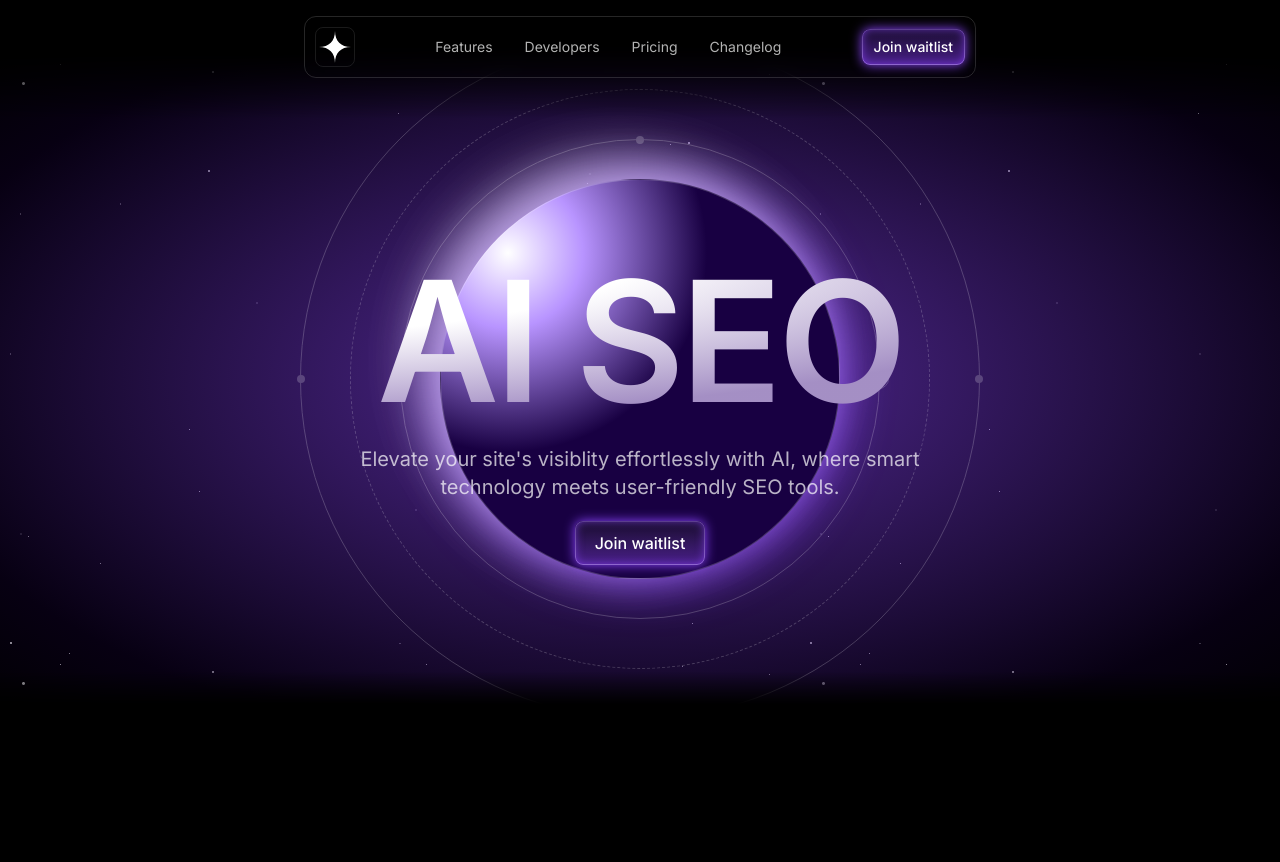
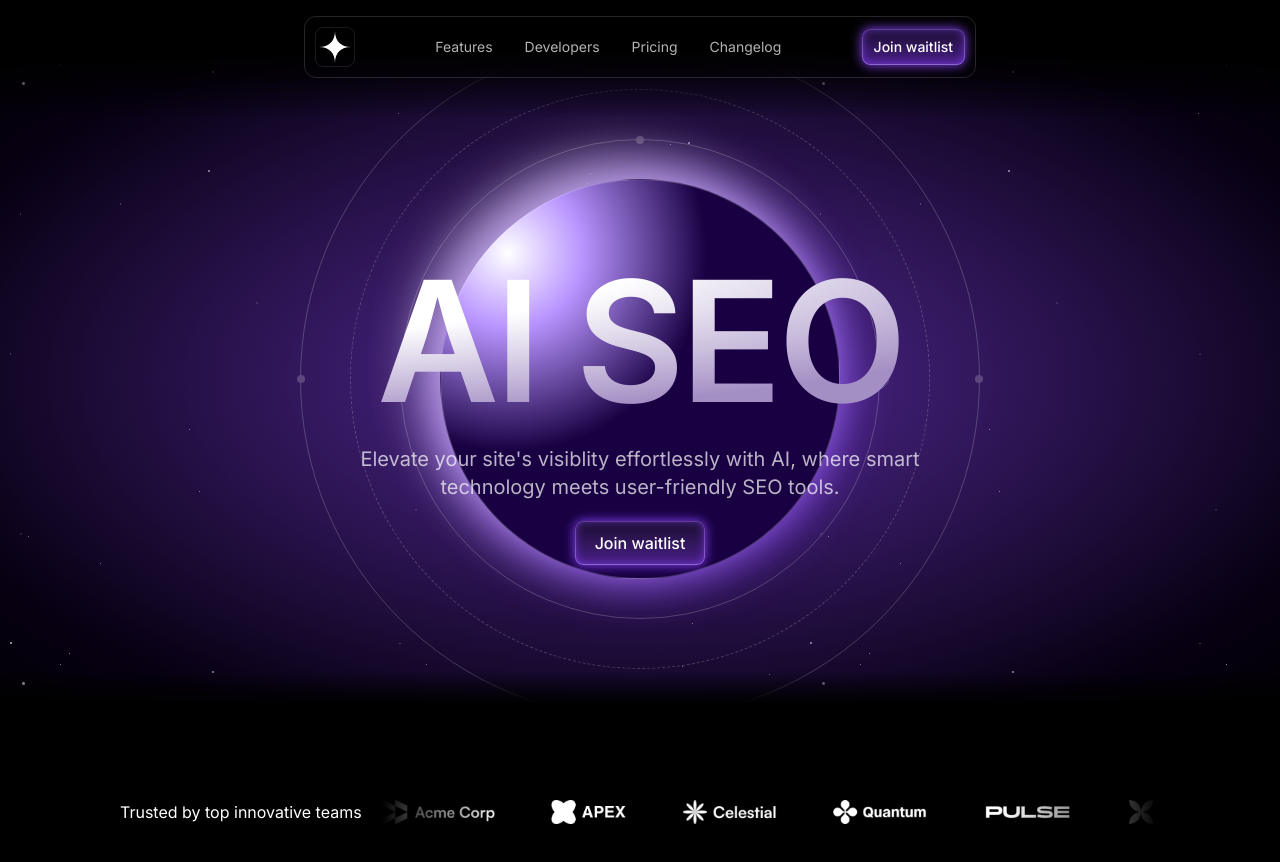
Before and after one commit to Jonatt-001/aiKaali, a Next.js app: page / in a window 1280 px wide. Shown: the top 862 px of the page. Before the commit the page ends 800 px from the top, so only its background shows below. Built offline with nearby package versions, Linux system fonts and the light colour scheme.

Commit message:
changes in header as well logo ticker setup

```diff
--- a/src/app/page.tsx
+++ b/src/app/page.tsx
@@ -1,8 +1,9 @@
-import { Header, Hero } from "@/sections";
+import { Header, Hero, LogoTicker } from "@/sections";
 
 export default function Home() {
   return <>
   <Header/>
   <Hero/>
+  <LogoTicker/>
   </>;
 }
--- a/src/sections/Header.tsx
+++ b/src/sections/Header.tsx
@@ -13,9 +13,9 @@ export const Header = () => {
     setIsSidebarOpen(prevState => !prevState);
   };
 
-  return <header className='border-b sticky top-0 border-white/15 z-10 px-2 py-4 md:border-none transition-all'>
+  return <header className='border-b sticky top-0 border-white/15 z-10 px-2 py-4 md:border-none transition-all backdrop-blur md:backdrop-blur-none'>
     {/* Centered part */}
-    <div className="container flex justify-between items-center md:border md:border-white/15 md:p-2.5 md:rounded-xl max-w-2xl mx-auto backdrop-blur">
+    <div className="container flex justify-between items-center md:border md:border-white/15 md:p-2.5 md:rounded-xl max-w-2xl mx-auto md:backdrop-blur">
         <div className="border border-white/15 md:border-white/10 w-10 h-10 rounded-lg inline-flex justify-center items-center">
           <a href="#"><Logo className='w-8 h-8 cursor-pointer'/></a>
         </div>
--- a/src/sections/Hero.tsx
+++ b/src/sections/Hero.tsx
@@ -2,7 +2,7 @@ import { Button } from "@/components";
 import Stars from '@/assets/stars.png'
 
 export const Hero = () => {
-  return <section className="h-[600px] lg:h-[650px] flex items-center relative [mask-image:linear-gradient(to_bottom,transparent,black_10%,black_95%,transparent)] lg:-mt-10 overflow-x-hidden" style={{
+  return <section className="h-[600px] lg:h-[650px] flex items-center relative [mask-image:linear-gradient(to_bottom,transparent,black_10%,black_95%,transparent)] lg:-mt-10 overflow-hidden" style={{
     backgroundImage : `url(${Stars.src})`
   }}>
     <div className="absolute inset-0 bg-[radial-gradient(75%_75%_at_center_center,rgb(140,69,255,.5)_15%,rgb(14,0,36,.5)_78%,transparent)]"></div>
--- a/src/sections/LogoTicker.tsx
+++ b/src/sections/LogoTicker.tsx
@@ -1,3 +1,25 @@
+import acmeLogo from '@/assets/logo-acme.png';
+import apexLogo from '@/assets/logo-apex.png';
+import celestialLogo from '@/assets/logo-celestial.png';
+import quantumLogo from '@/assets/logo-quantum.png';
+import pulseLogo from '@/assets/logo-pulse.png';
+import echoLogo from '@/assets/logo-echo.png';
+
 export const LogoTicker = () => {
-  return <section>LogoTicker</section>;
+  return <section className='py-20 md:py-24'>
+    <div className="container">
+      <div className='flex gap-5 items-center'>
+        <div className='flex-1 md:flex-none'>
+        <h2>Trusted by top innovative teams</h2>
+        </div>
+      <div className='flex-1 overflow-x-hidden [mask-image:linear-gradient(to_right,transparent,black_15%,black_80%,transparent)]'>
+      <div className='flex flex-none gap-14'>
+          {[acmeLogo,apexLogo,celestialLogo,quantumLogo,pulseLogo,echoLogo].map((logo)=>(
+            <img src={logo.src} alt="trusted brand logo" key={logo.src} className='h-6 w-auto' />
+          ))}
+        </div>
+      </div>
+      </div>
+    </div>
+  </section>;
 };
```
